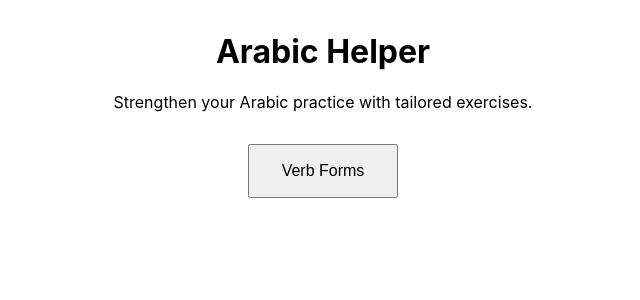
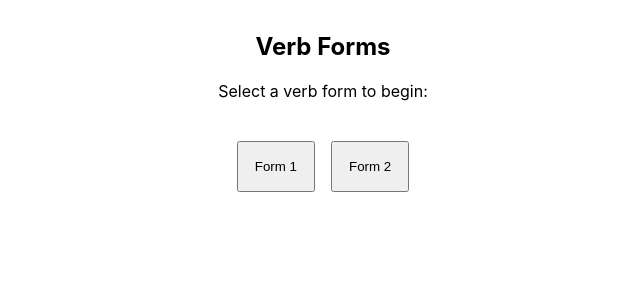
Before and after one commit to arafhossain/arabic-helper, a React (Create React App) app: page /verb-forms in a window 1280 px wide. Shown: the top 300 px of the page, without its empty margins (317-957 px from the left). Built offline with nearby package versions, Linux system fonts and the light colour scheme.

Commit message:
Add basic react router setup with Verb Forms and Form Detail pages

```diff
--- a/package.json
+++ b/package.json
@@ -13,6 +13,7 @@
     "@types/react-dom": "^19.1.6",
     "react": "^19.1.0",
     "react-dom": "^19.1.0",
+    "react-router-dom": "^7.6.2",
     "react-scripts": "5.0.1",
     "typescript": "^4.9.5",
     "web-vitals": "^2.1.4"
--- a/src/App.tsx
+++ b/src/App.tsx
@@ -1,33 +1,18 @@
 import React, { useState } from "react";
+import { BrowserRouter, Routes, Route } from "react-router-dom";
 import VerbForms from "./components/VerbForms";
+import Home from "./components/Home";
+import FormDetail from "./components/FormDetail";
 
 function App() {
-  const [section, setSection] = useState("home");
-
   return (
-    <div style={{ textAlign: "center", marginTop: "2rem" }}>
-      <h1>Arabic Helper</h1>
-      <p>Strengthen your Arabic practice with tailored exercises.</p>
-
-      {section === "home" && (
-        <div style={{ marginTop: "2rem" }}>
-          <button
-            onClick={() => {
-              setSection("verb-forms");
-            }}
-            style={{
-              padding: "1rem 2rem",
-              fontSize: "1rem",
-              cursor: "pointer",
-            }}
-          >
-            Verb Forms
-          </button>
-        </div>
-      )}
-
-      {section === "verb-forms" && <VerbForms />}
-    </div>
+    <BrowserRouter>
+      <Routes>
+        <Route path="/" element={<Home />} />
+        <Route path="/verb-forms" element={<VerbForms />} />
+        <Route path="/verb-forms/:formId" element={<FormDetail />} />
+      </Routes>
+    </BrowserRouter>
   );
 }
 
--- /dev/null
+++ b/src/components/FormDetail.tsx
@@ -0,0 +1,13 @@
+import React, { Component } from "react";
+
+type Props = {};
+
+type State = {};
+
+export default class FormDetail extends Component<Props, State> {
+  state = {};
+
+  render() {
+    return <div>FormDetail</div>;
+  }
+}
--- /dev/null
+++ b/src/components/Home.tsx
@@ -0,0 +1,27 @@
+import React, { useState } from "react";
+import { BrowserRouter, Routes, Route, Link } from "react-router-dom";
+
+function Home() {
+  return (
+    <div style={{ textAlign: "center", marginTop: "2rem" }}>
+      <h1>Arabic Helper</h1>
+      <p>Strengthen your Arabic practice with tailored exercises.</p>
+
+      <div style={{ marginTop: "2rem" }}>
+        <Link to={"/verb-forms"}>
+          <button
+            style={{
+              padding: "1rem 2rem",
+              fontSize: "1rem",
+              cursor: "pointer",
+            }}
+          >
+            Verb Forms
+          </button>
+        </Link>
+      </div>
+    </div>
+  );
+}
+
+export default Home;
--- a/src/components/VerbForms.tsx
+++ b/src/components/VerbForms.tsx
@@ -1,7 +1,21 @@
-import React from "react";
+import { Link } from "react-router-dom";
 
-type Props = {};
+const VerbForms = () => {
+  return (
+    <div style={{ textAlign: "center", marginTop: "2rem" }}>
+      <h2>Verb Forms</h2>
+      <p>Select a verb form to begin:</p>
 
-export default function VerbForms({}: Props) {
-  return <div>VerbForms</div>;
-}
+      <div style={{ marginTop: "2rem" }}>
+        <Link to="/verb-forms/form-i">
+          <button style={{ margin: "0.5rem", padding: "1rem" }}>Form 1</button>
+        </Link>
+        <Link to="/verb-forms/form-ii">
+          <button style={{ margin: "0.5rem", padding: "1rem" }}>Form 2</button>
+        </Link>
+        {/* More forms as needed */}
+      </div>
+    </div>
+  );
+};
+export default VerbForms;
```
Also changed, not shown: src/data/verbForms.ts (added, +18 -0 lines), 1 other file (tests, documents, lock files or other folders).
